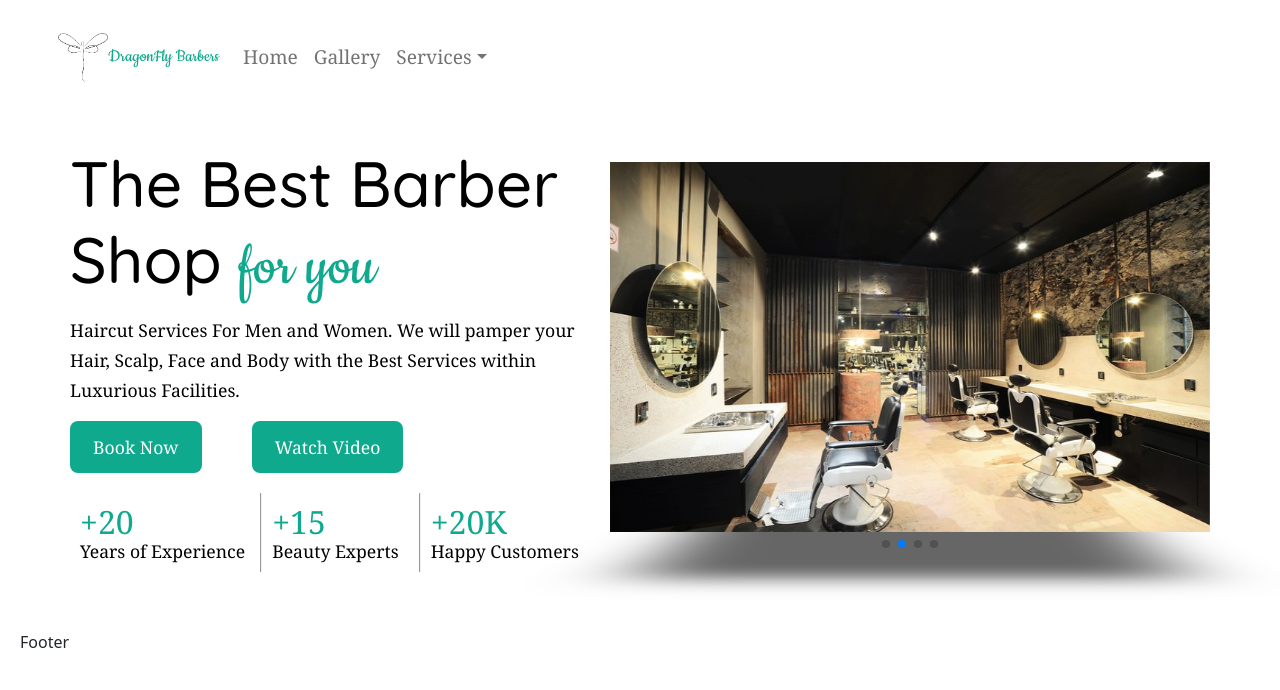
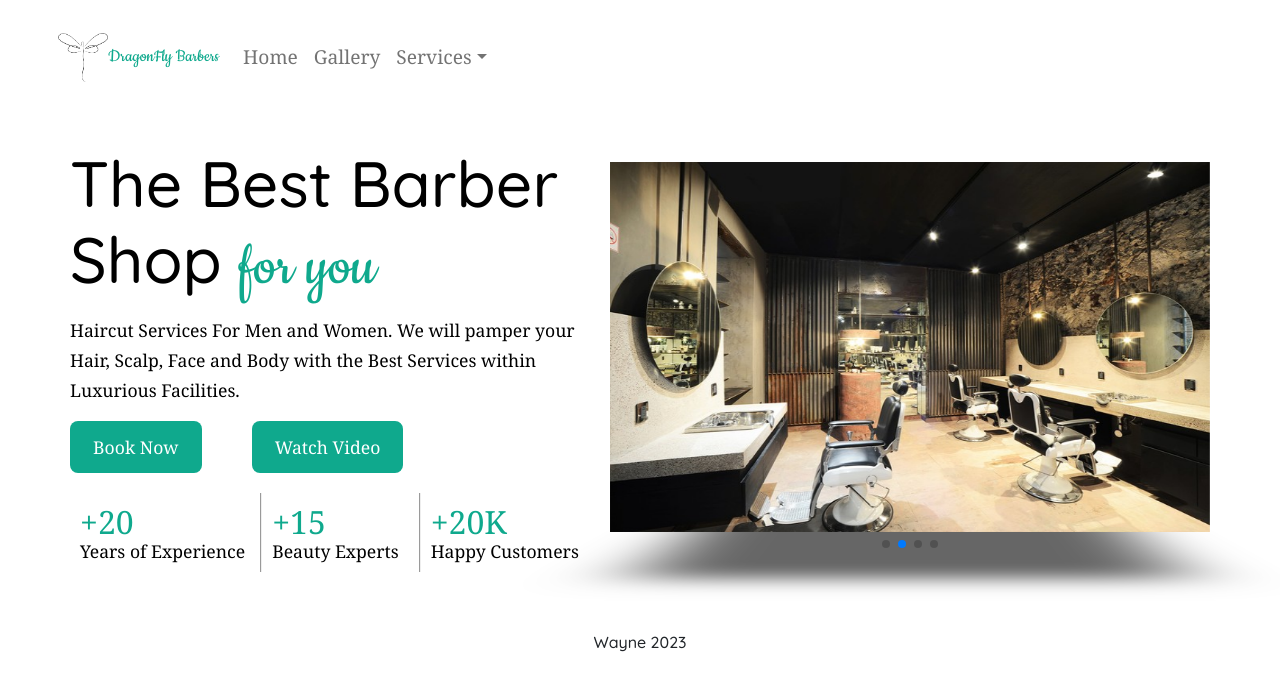
Before and after one commit to waynemorphic/dragonfly-barbershop, a React (Vite) app: page / in a window 1280 px wide. Shown: the top 690 px of the page. Built offline with nearby package versions, Linux system fonts and the light colour scheme.

Commit message:
simple footer

```diff
--- /dev/null
+++ b/src/pages/footer/Footer.css
@@ -0,0 +1,11 @@
+.footer {
+    display: flex;
+    text-align: center;
+    justify-content: center;
+    flex-direction: column;
+    font-style: normal;
+}
+
+.footer p {
+    font-family: 'Quicksand', sans-serif;
+}
--- a/src/pages/footer/Footer.jsx
+++ b/src/pages/footer/Footer.jsx
@@ -1,5 +1,9 @@
+import './Footer.css'
+
 export default function Footer() {
   return (
-    <div>Footer</div>
+    <div className="footer">
+      <p>Wayne 2023</p>
+    </div>
   )
 }
```
